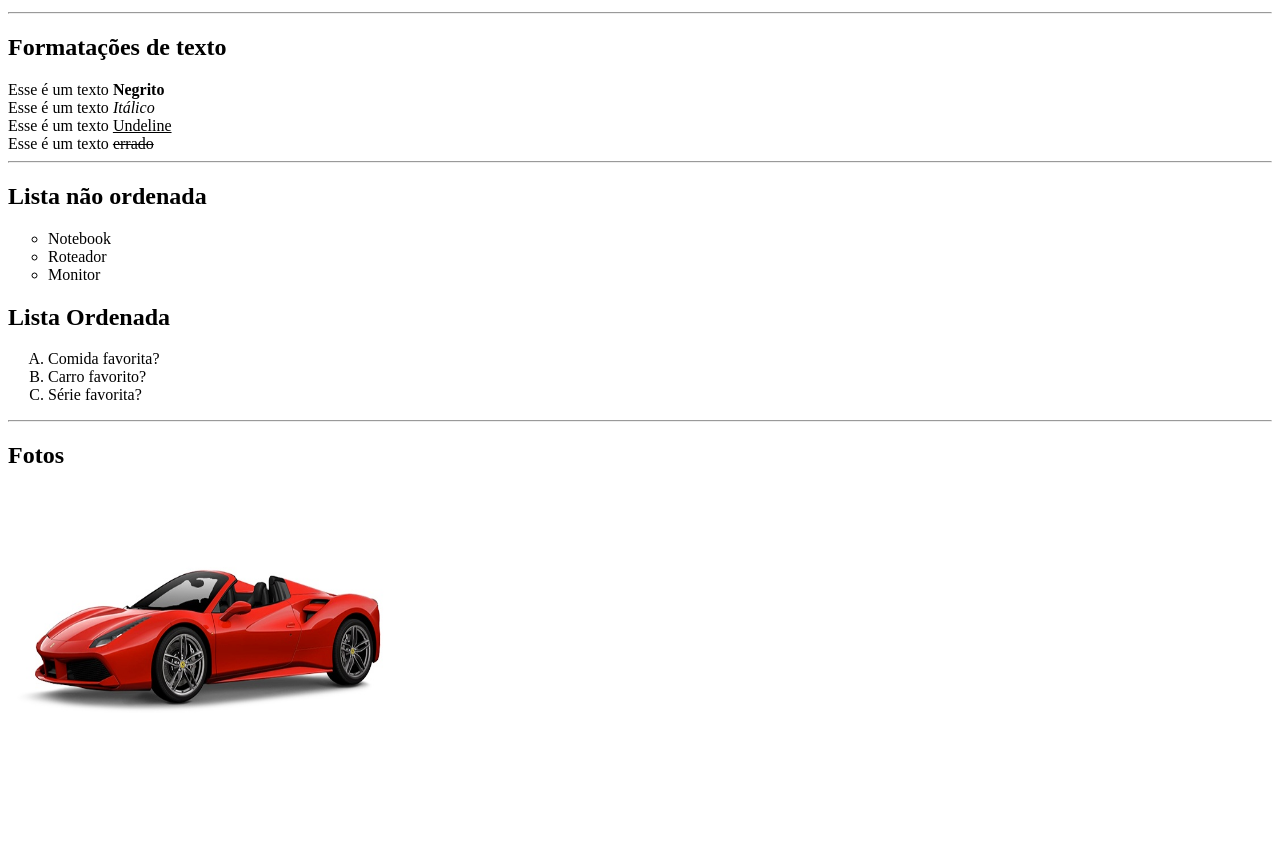
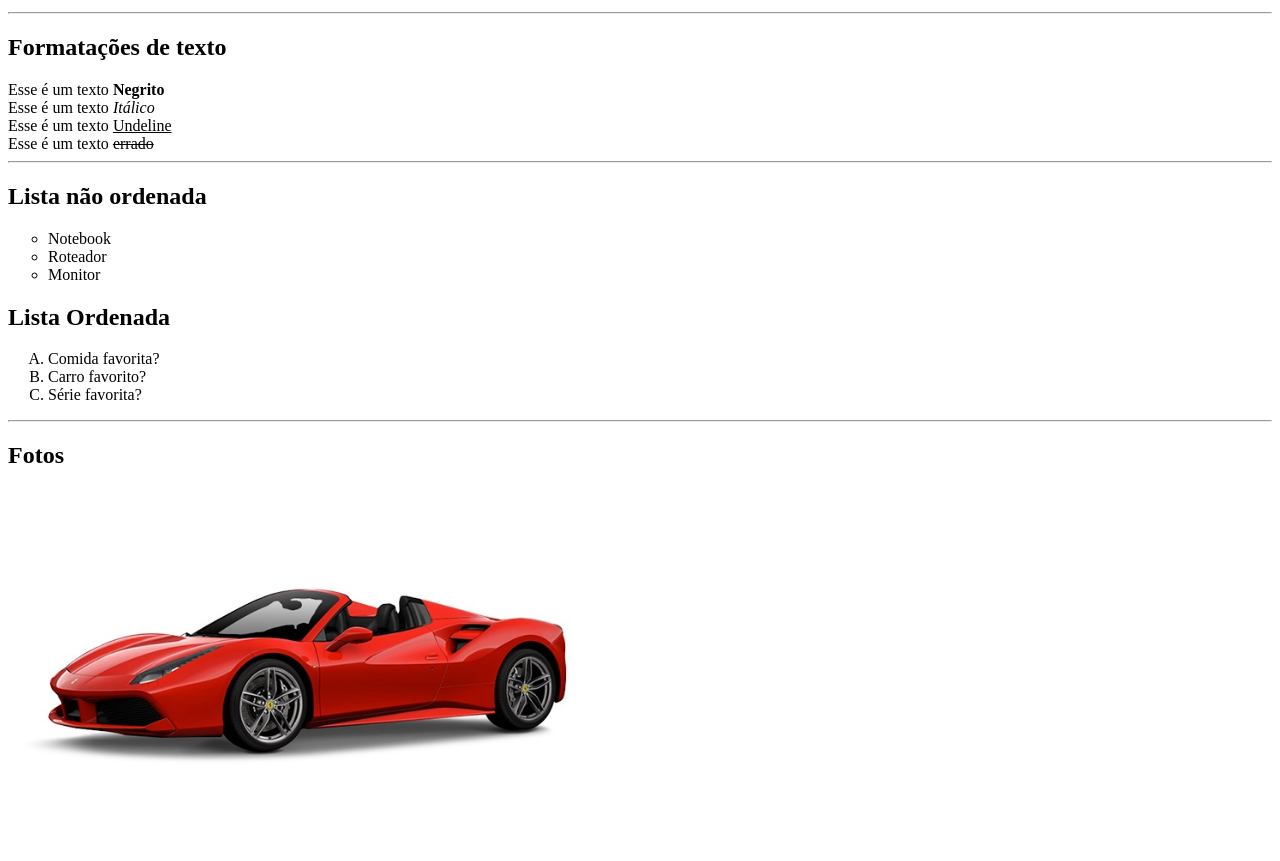
Before and after one commit to diasoficial/CursoHtmlCssJs, a plain HTML site: page Primeiro Projeto/index.html in a window 1280 px wide. Shown: the part 446-1307 px from the top of the page. Before the commit the page ends 1247 px from the top, so only its background shows below. Drawn offline with Linux system fonts and the light colour scheme.

Commit message:
Utilizacao de imagens

```diff
--- a/Primeiro Projeto/index.html
+++ b/Primeiro Projeto/index.html
@@ -58,7 +58,7 @@
 
     <h2>Fotos</h2>
 
-    <img src="img/ferrari.jpg" width="400" height="300" alt="Carro esportivo da marca Ferrari vermelho">
+    <img src="img/ferrari.jpg" width="600" alt="Carro esportivo da marca Ferrari vermelho">
 
 
 </body>
```
Also changed, not shown: 1 other file.
